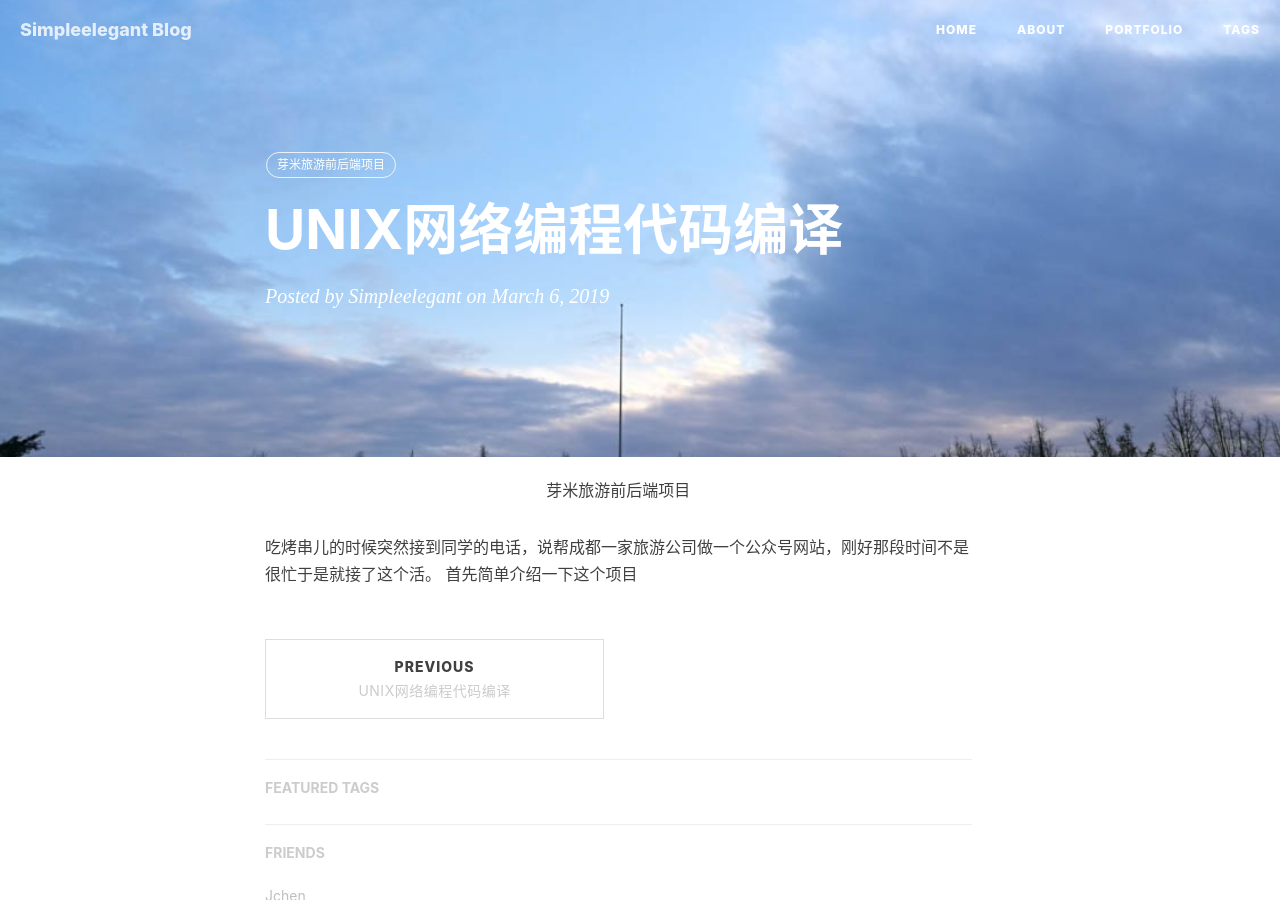
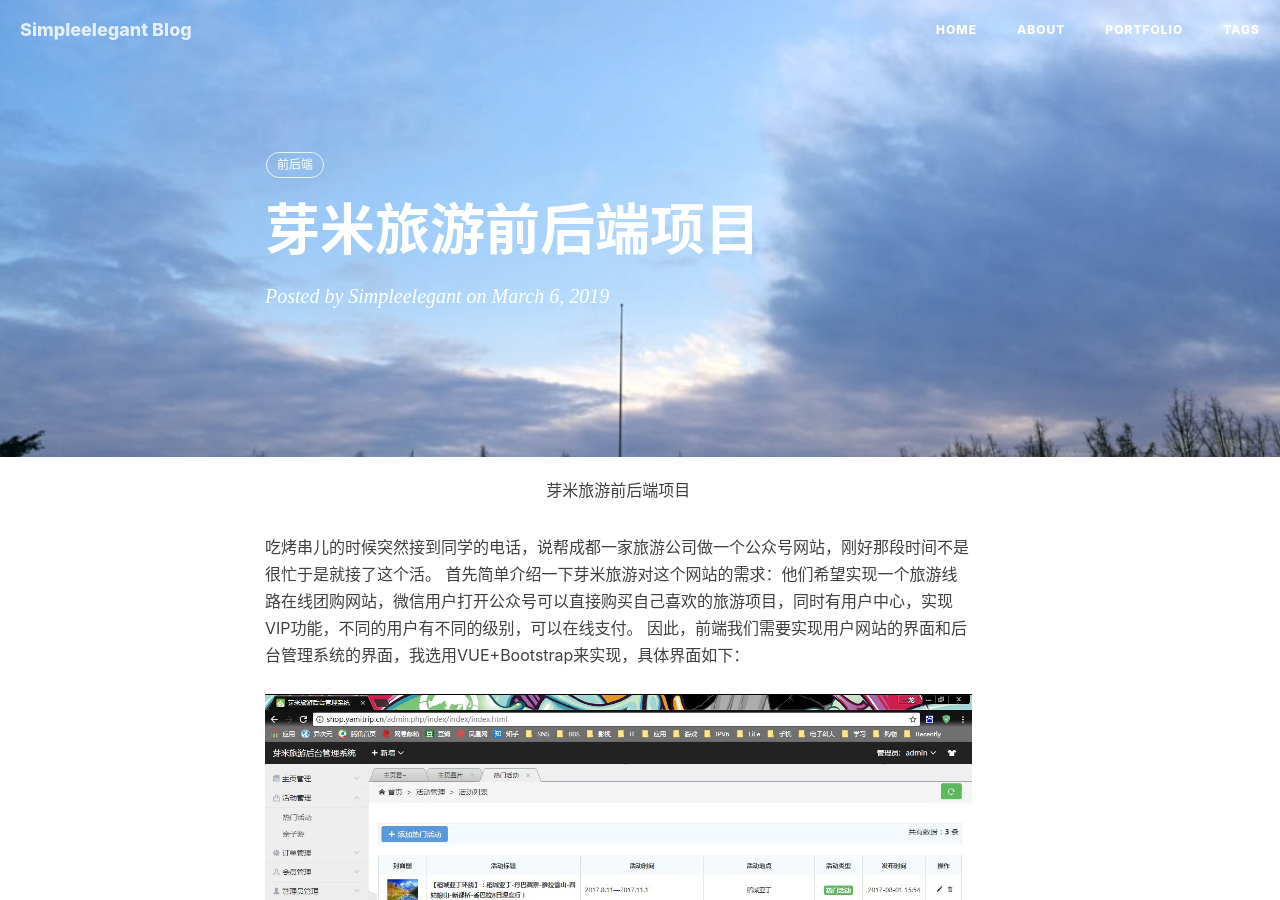
Before and after one commit to Simplelegant/Simplelegant.github.io, a Jekyll site: the page built from _posts/2019-3-6-blog-yami-web-app.md, in a window 1280 px wide and 900 px high. Built offline with Jekyll 4.4.1, drawn with Linux system fonts in a browser that asks for light colours; nearby versions of some CDN libraries; comment, search, counter and statistics services are not loaded.

Commit message:
芽米的文章第一版

```diff
--- a/_posts/2019-3-6-blog-yami-web-app.md
+++ b/_posts/2019-3-6-blog-yami-web-app.md
@@ -1,14 +1,17 @@
 ---
 layout:     post
-title:      "UNIX网络编程代码编译"
+title:      "芽米旅游前后端项目"
 subtitle:   ""
 date:       2019-3-6 18:54:04
 author:     "Simpleelegant"
 header-img: "img/post-bg-newstart.jpg"
 tags:
-    - 芽米旅游前后端项目
+    - 前后端
 ---
 
  <center>芽米旅游前后端项目</center>
 吃烤串儿的时候突然接到同学的电话，说帮成都一家旅游公司做一个公众号网站，刚好那段时间不是很忙于是就接了这个活。
-首先简单介绍一下这个项目
+首先简单介绍一下芽米旅游对这个网站的需求：他们希望实现一个旅游线路在线团购网站，微信用户打开公众号可以直接购买自己喜欢的旅游项目，同时有用户中心，实现VIP功能，不同的用户有不同的级别，可以在线支付。
+因此，前端我们需要实现用户网站的界面和后台管理系统的界面，我选用VUE+Bootstrap来实现，具体界面如下：
+![training](https://simplelegant.github.io/img/blog-webapp-admin-activity.jpg)
+![training](https://simplelegant.github.io/img/blog-webapp-user-ui.png)
```
Also changed, not shown: img/blog-sidebar.jpg (deleted), img/blog-webapp-admin-activity.jpg (added), 2 other files.
